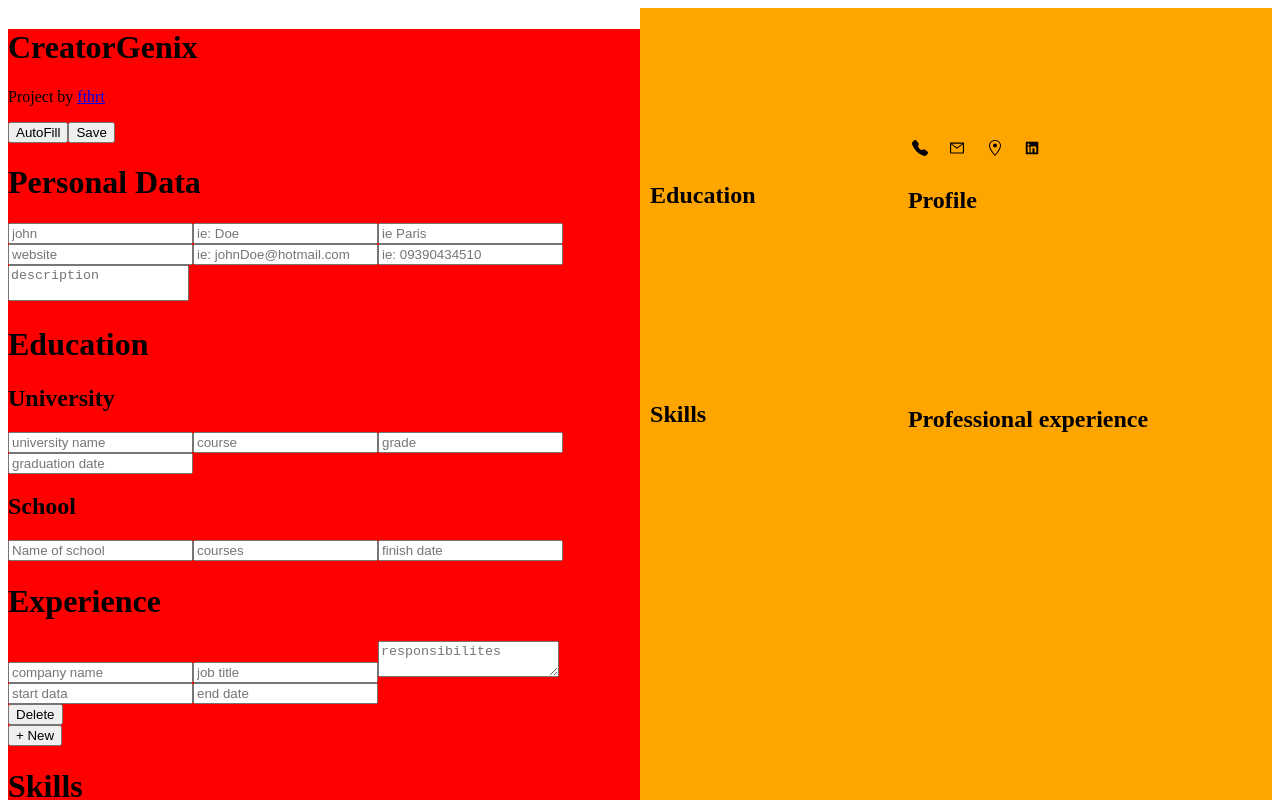
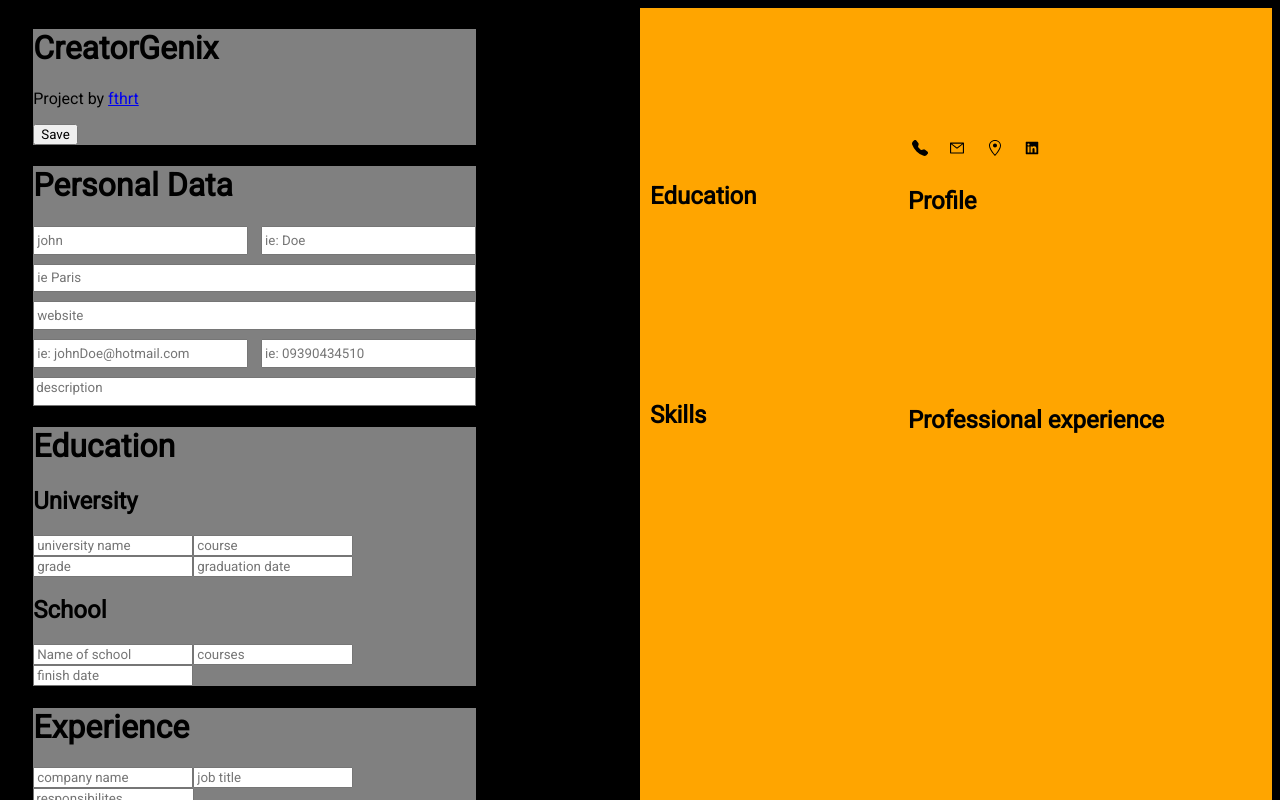
Before and after one commit to a-sha0234/CreatorGenix, a React (Create React App) app: page / in a window 1280 px wide. Shown: the top 800 px of the page. Built offline with nearby package versions, Linux system fonts and the light colour scheme.

Commit message:
style personal data

```diff
--- a/src/components/Header.tsx
+++ b/src/components/Header.tsx
@@ -5,67 +5,6 @@ import { useDispatch, useSelector } from "react-redux";
 import { store, RootState } from "../redux/store";
 
 const Header = () => {
-  // const generatePDF = (): void => {
-  //   const content = document.getElementById("content");
-
-  //   if (content !== null) {
-  //     html2canvas(content, {}).then((canvas) => {
-  //       const imgData = canvas.toDataURL("image/png");
-  //       const pdf = new jsPDF({
-  //         orientation: "portrait",
-  //       });
-  //       const imgProps = pdf.getImageProperties(imgData);
-  //       const pdfWidth = pdf.internal.pageSize.getWidth();
-  //       const pdfHeight = (imgProps.height * pdfWidth) / imgProps.width;
-  //       pdf.addImage(imgData, "PNG", 0, 0, pdfWidth, pdfHeight);
-  //       pdf.save("download.pdf");
-  //     });
-  //   } else {
-  //     console.error("Could not find content element");
-  //   }
-  // };
-
-  // const generatePDF = (): void => {
-  //   const content = document.getElementById("content");
-
-  //   if (content !== null) {
-  //     html2canvas(content, { scale: 2 }).then((canvas) => {
-  //       const imgData = canvas.toDataURL("image/png");
-  //       const pdf = new jsPDF({
-  //         orientation: "portrait",
-  //         unit: "pt",
-  //         format: "a4",
-  //       });
-  //       const imgProps = pdf.getImageProperties(imgData);
-  //       const pdfWidth = pdf.internal.pageSize.getWidth();
-  //       const pdfHeight = (imgProps.height * pdfWidth) / imgProps.width;
-  //       pdf.addImage(
-  //         imgData,
-  //         "PNG",
-  //         0, // x-coordinate
-  //         0, // y-coordinate
-  //         pdfWidth, // width
-  //         pdfHeight // height
-  //       );
-  //       pdf.save("download.pdf");
-  //     });
-  //   } else {
-  //     console.error("Could not find content element");
-  //   }
-  // };
-
-  // function generatePDF() {
-  //   const doc = new jsPDF({ unit: "pt" }); // create jsPDF object
-  //   const pdfElement: any = document.getElementById("content"); // HTML element to be converted to PDF
-
-  //   doc.html(pdfElement, {
-  //     callback: (pdf) => {
-  //       pdf.save("MyPdfFile.pdf");
-  //     },
-
-  //     // optional: other HTMLOptions
-  //   });
-
   function printDocument() {
     const input: any = document.getElementById("content");
     html2canvas(input, { scrollX: 0, scrollY: -window.scrollY }).then(
@@ -100,7 +39,7 @@ const Header = () => {
       <p>
         Project by <a href="#">fthrt</a>
       </p>
-      <button onClick={handleAutoFill}>AutoFill</button>
+      {/* <button onClick={handleAutoFill}>AutoFill</button> */}
       <button onClick={printDocument}>Save</button>
     </>
   );
--- a/src/components/LeftHandComponent.tsx
+++ b/src/components/LeftHandComponent.tsx
@@ -3,16 +3,40 @@ import PersonalData from "./PersonalData";
 import Education from "./Education";
 import Experience from "./Experience";
 import Skills from "./Skills";
+import styles from "../style/leftHandComp/leftHandComp.module.css";
+import styled from "styled-components";
+
+const Container = styled.main``;
+
+const Section = styled.div`
+  background-color: grey;
+  max-width: 70%;
+  margin-left: 4%;
+`;
 
 const LeftHandComponent = () => {
   return (
-    <div style={{ backgroundColor: "red" }}>
+    <main style={styles}>
+      <div className={styles.container}>
+        <Container>
+          <Section>
             <Header />
+          </Section>
+          <Section>
             <PersonalData />
+          </Section>
+          <Section>
             <Education />
+          </Section>
+          <Section>
             <Experience />
+          </Section>
+          <Section>
             <Skills />
+          </Section>
+        </Container>
       </div>
+    </main>
   );
 };
 
--- a/src/components/PersonalData.tsx
+++ b/src/components/PersonalData.tsx
@@ -1,5 +1,5 @@
 import React from "react";
-import { useState } from "react";
+import styled from "styled-components";
 import { useSelector, useDispatch } from "react-redux";
 import {
   setEmail,
@@ -10,7 +10,28 @@ import {
   setProfileDescription,
   setWebsite,
 } from "../redux/personalData";
-import { store, RootState } from "../redux/store";
+import { RootState } from "../redux/store";
+
+interface gridProps {
+  gridArea: string;
+}
+
+const Container = styled.div`
+  display: grid;
+  grid-template-columns: 1fr 1fr;
+  grid-template-rows: 1fr 1fr 1fr 1fr 1fr;
+  column-gap: 3%;
+  row-gap: 5%;
+  grid-template-areas: "name lastName" "location location" "website website" "email phoneNumber" "profileDescription profileDescription";
+`;
+
+const Input = styled.input<gridProps>`
+  grid-area: ${(props: any) => props.gridArea};
+`;
+
+const TextArea = styled.textarea<gridProps>`
+  grid-area: ${(props: any) => props.gridArea};
+`;
 
 const PersonalData = () => {
   const count = useSelector((state: RootState) => state.personalData);
@@ -48,48 +69,57 @@ const PersonalData = () => {
       <h1>Personal Data</h1>
 
       <form>
-        <input
+        <Container>
+          <Input
             type="text"
             name="name"
             onChange={handleNameChange}
             placeholder="john"
-        ></input>
-        <input
+            gridArea="name"
+          ></Input>
+          <Input
             type="text"
             name="lastName"
             onChange={handleLastNameChange}
             placeholder="ie: Doe"
-        ></input>
-        <input
+            gridArea="lastName"
+          ></Input>
+          <Input
             type="text"
             name="location"
             onChange={handleLocationChange}
             placeholder="ie Paris"
-        ></input>
-        <input
+            gridArea="location"
+          ></Input>
+          <Input
             type="text"
             name="website"
             onChange={handleWebsiteChange}
             placeholder="website"
-        ></input>
-        <input
+            gridArea="website"
+          ></Input>
+          <Input
             type="email"
             name="email"
             onChange={handleEmailChange}
             placeholder="ie: johnDoe@hotmail.com"
-        ></input>
-        <input
+            gridArea="email"
+          ></Input>
+          <Input
             type="number"
             name="phoneNumber"
             onChange={handlePhoneNumberChange}
             placeholder="ie: 09390434510"
-        ></input>
-        <textarea
-          name=" profileDescription"
+            gridArea="phoneNumber"
+          ></Input>
+          <TextArea
+            name="profileDescription"
             onChange={handleProfileChange}
             placeholder="description"
             style={{ resize: "none", overflowY: "scroll" }}
-        ></textarea>
+            gridArea="profileDescription"
+          ></TextArea>
+        </Container>
       </form>
     </>
   );
--- a/src/pages/home.tsx
+++ b/src/pages/home.tsx
@@ -3,6 +3,7 @@ import SplitScreen from "../components/SplitScreen";
 import RightHandComponent from "../components/RightHandComponent";
 import LeftHandComponent from "../components/LeftHandComponent";
 import { useState } from "react";
+import styles from "../style/pages/home.module.css";
 
 const Home = () => {
   const [preview, setPreview] = useState(false);
@@ -12,13 +13,14 @@ const Home = () => {
   }
 
   return (
-    <div>
+    <div style={styles}>
       <SplitScreen leftWeight={1} rightWeight={1}>
         <LeftHandComponent />
         <RightHandComponent />
       </SplitScreen>
+
       <button
-        className={preview ? "preview-true" : "preview-false"}
+        className={preview ? "previewTrue" : "previewFalse"}
         onClick={handlePreview}
       >
         Preview
--- /dev/null
+++ b/src/style/leftHandComp/leftHandComp.module.css
@@ -0,0 +1,8 @@
+.container {
+  display: flex;
+  flex-direction: column;
+}
+
+.container > section {
+  margin-top: 3%;
+}
--- a/src/style/pages/home.module.css
+++ b/src/style/pages/home.module.css
@@ -5,4 +5,17 @@
   box-sizing: border-box;
 }
 
+body {
+  background-color: black;
+}
+
+.previewFalse {
+  display: none;
+}
+
 /*media query */
+@media only screen and (max-width: 600px) {
+  .previewFalse {
+    display: block;
+  }
+}
```
Lines whose indentation alone changed are shown as unchanged.
